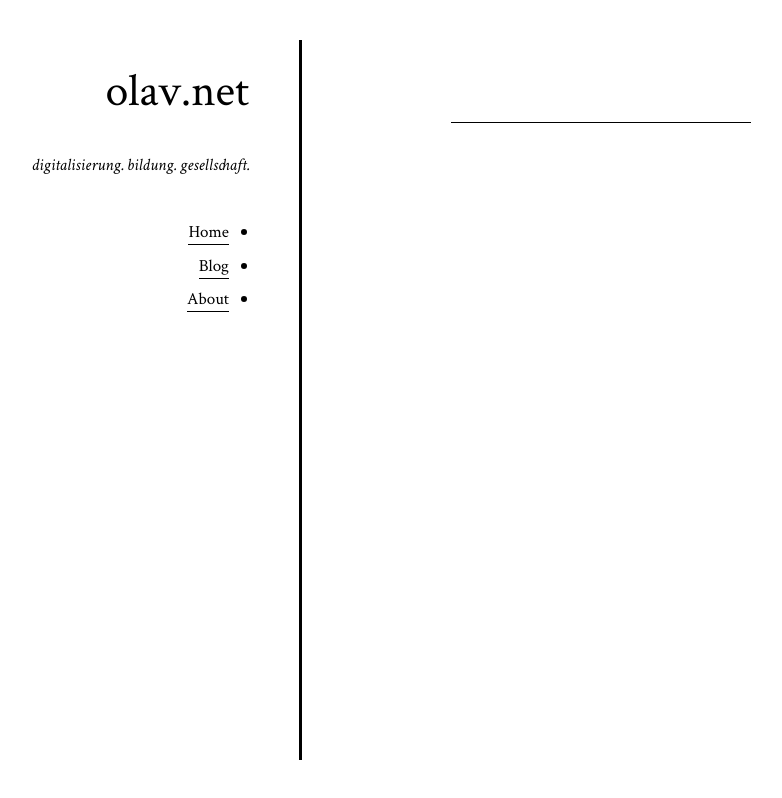
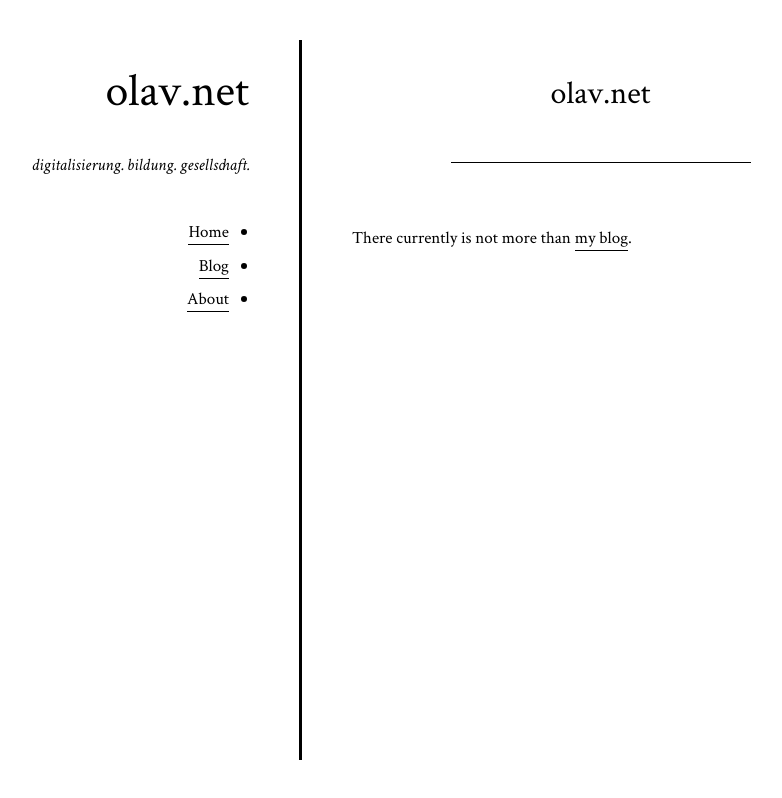
Before and after one commit to oschettler/olav.net, a plain HTML site: page index.html in a window 1280 px wide. Shown: the whole page, without its empty margins (221-1003 px from the left). Drawn offline with Linux system fonts and the light colour scheme.

Commit message:
deploy: 0eb86b836a80612244201211251d3d63ec4c5347

```diff
--- a/index.html
+++ b/index.html
@@ -33,7 +33,7 @@
         <article class="main">
             <header class="title">
 
-                    <h1></h1>
+                    <h1>olav.net</h1>
 
 
                 <hr>
@@ -41,7 +41,9 @@
 
 
 
-
+            <p>
+There currently is not more than <a href="blog.html">my blog</a>.
+</p>
 
 
 
```
Also changed, not shown: 1 other file.
